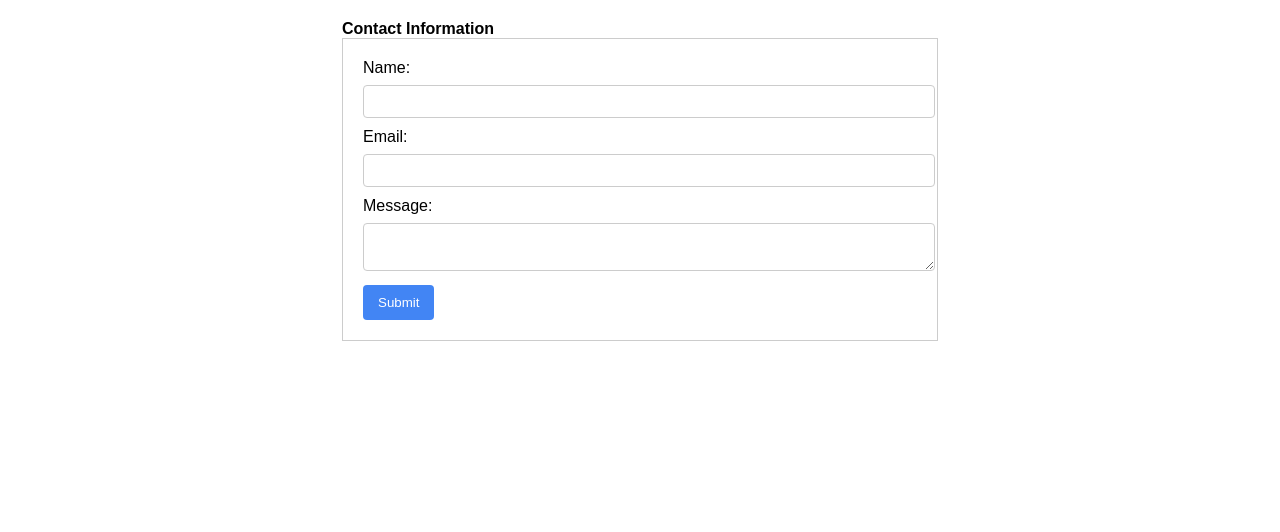
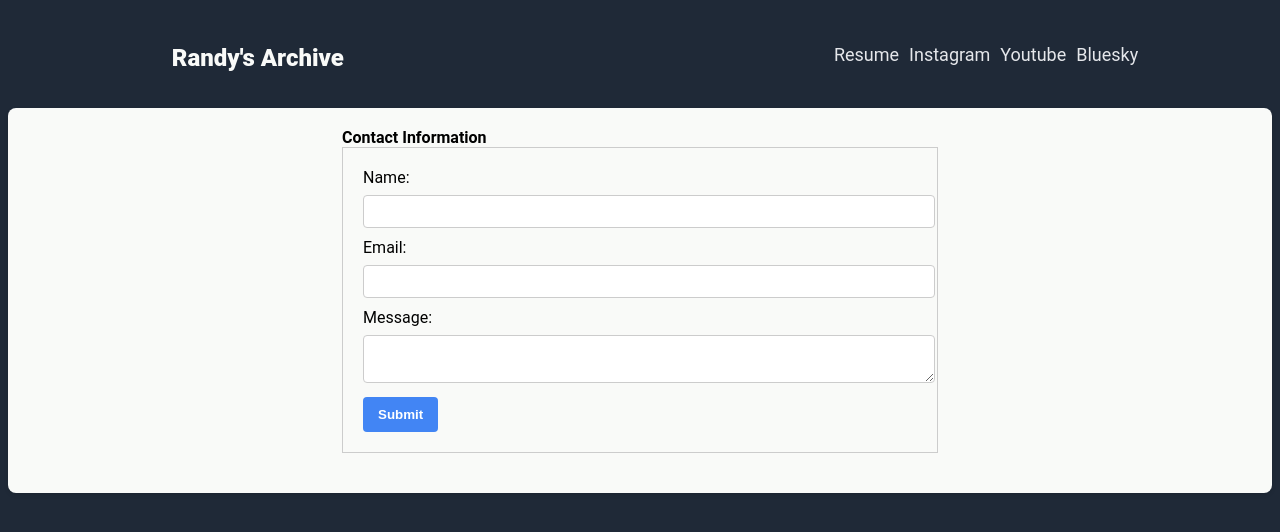
Before and after one commit to rafuwong/Odin-Landing-Page, a plain HTML site: page form.html in a window 1280 px wide. Drawn offline with Linux system fonts and the light colour scheme.

Commit message:
Fixed Styling on Form Page and renamed website.
Linked form.html to styles.css for consistent styling
on the form page.
Changed Rafu Archive to Randy's Archive in all HTML files.

```diff
--- a/form-style.css
+++ b/form-style.css
@@ -1,6 +1,9 @@
-body {
-    font-family: Arial, sans-serif;
-    margin: 20px;
+/* Form Section */
+.form-section {
+    background-color: #F9FAF8;
+    padding: 20px;
+    border-radius: 8px;
+    box-shadow: 0 2px 4px rgba(0, 0, 0, 0.1);
 }
 form {
     max-width: 600px;
--- a/form.html
+++ b/form.html
@@ -3,11 +3,24 @@
 <head>
     <meta charset="UTF-8">
     <meta name="viewport" content="width=device-width, initial-scale=1.0">
+    <link rel="stylesheet" href="styles.css">
     <link rel="stylesheet" href="form-style.css">
     <title>Rafu Form</title>
 </head>
 <body>
-    <form>
+    <div class="header">
+        <div class="container">
+            <p><a href="index.html">Randy's Archive</a></p>
+            <ul>
+                <li><a href="https://docs.google.com/document/d/1rGA_Reu5fFLqFUbYu1_kyBz5EkTlas_bUJRkwkJjQDs/edit?usp=sharing" target = "_blank">Resume</a></li>
+                <li><a href="https://www.instagram.com/rafu_wong/" target="_blank">Instagram</a></li>
+                <li><a href="https://www.youtube.com/@Rafu_wong" target="_blank">Youtube</a></li>
+                <li><a href="https://bsky.app/profile/rafuwong.bsky.social" target="_blank">Bluesky</a></li>
+            </ul>
+        </div>
+    </div>
+    <div class="form-section">
+            <form>
         <legend>Contact Information</legend>
         <fieldset>
             <div>
@@ -25,5 +38,6 @@
         </div>
         </fieldset>
     </form>
+    </div>
 </body>
 </html>
--- a/styles.css
+++ b/styles.css
@@ -36,7 +36,7 @@ button {
 }
 /* HEADER SECTION */
 
-.header{
+.header {
     background-color: #1F2937;
     display: flex;
     justify-content: center;
@@ -46,11 +46,11 @@ button {
     box-sizing: border-box;
 }
 
-.header p {
+.header p a{
     font-size: 24px;
     font-weight: 900;
     color: #F9FAF8;
-    /* margin-left: 210px; */
+    margin-left: 30px;
 }
 
 /* AWESOME WEBSITE SECTION */
```
Also changed, not shown: index.html (+1 -1 lines).
